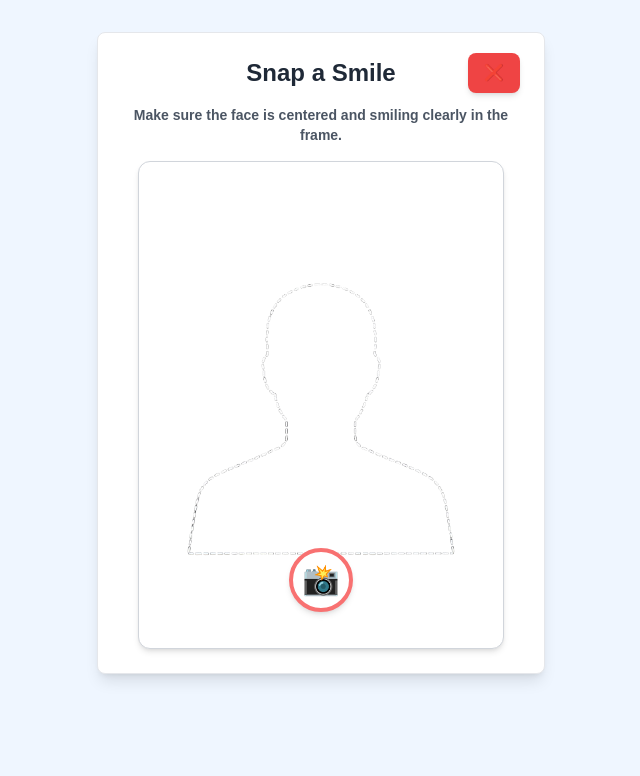
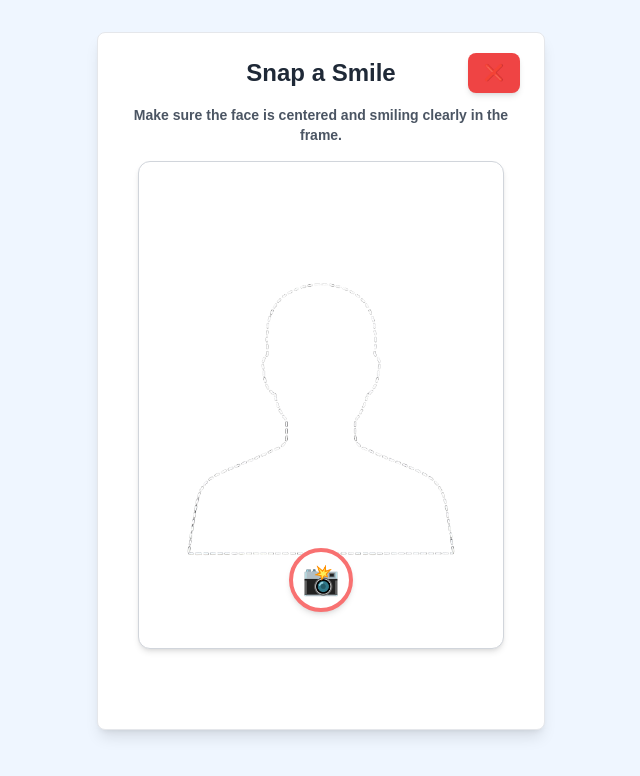
Before and after one commit to lkingl123/ai_smile_gen, a Next.js app: page /dashboard in a window 1280 px wide. Shown: the top 776 px of the page, without its empty margins (319-959 px from the left). Built offline with nearby package versions, Linux system fonts and the light colour scheme; no server answers; sample sign-in values are in the browser's storage.

Commit message:
fix: add padding adjustment to section in DashboardPage for improved layout

```diff
--- a/src/app/dashboard/page.tsx
+++ b/src/app/dashboard/page.tsx
@@ -17,7 +17,7 @@ export default function DashboardPage() {
   return (
     <ProtectedRoute>
       <main className="h-screen w-full bg-blue-50 flex items-start justify-center overflow-hidden px-4 pt-8">
-      <section className="w-full max-w-md bg-white border border-gray-200 rounded-lg p-4 sm:p-6 pb-20 shadow-lg">
+      <section className="w-full max-w-md lg:pb-20 bg-white border border-gray-200 rounded-lg p-4 sm:p-6 pb-20 shadow-lg">
           <div className="relative mb-4 flex items-center justify-center">
             <h2 className="text-xl sm:text-2xl font-bold text-gray-800 text-center w-full">
               Snap a Smile
```
